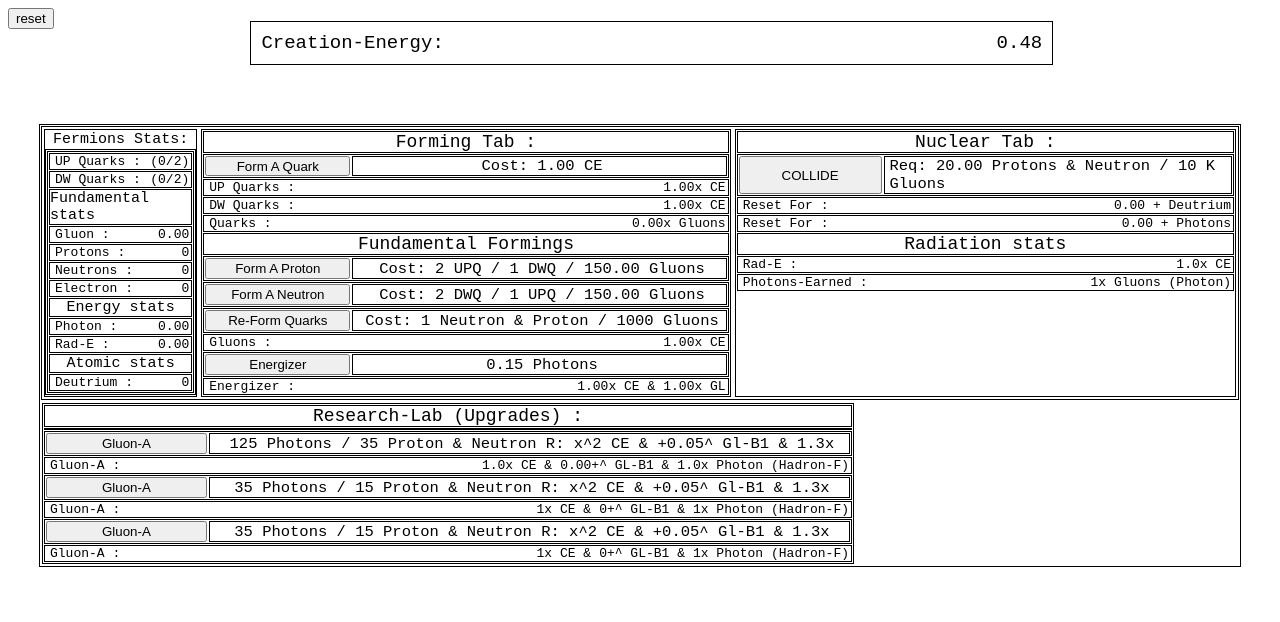
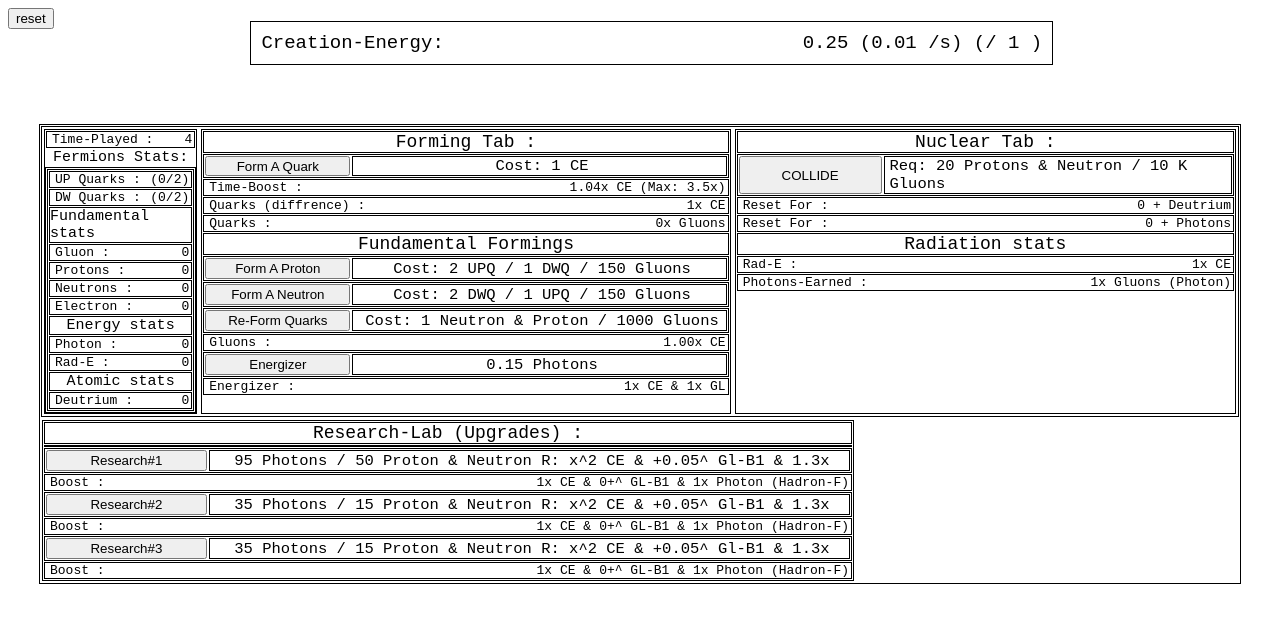
Before and after one commit to Maxduxix/Matter-Inc, a plain HTML site: page index.html in a window 1280 px wide. Drawn offline with Linux system fonts and the light colour scheme.

Commit message:
Update index.html

```diff
--- a/index.html
+++ b/index.html
@@ -82,13 +82,19 @@
 <body class="bg1">
   <button onclick="reset()">reset</button>
      <div class="bg0jp1">
-    Creation-Energy: <span style="float: right;" id="ce"></span>
+    Creation-Energy: <div style="float: right; gap: 2px;"><span id="ce">0 </span>
+      <span> (<span id="cev0s"> 2</span> /s)</span><span> (/ <span id="cenerf"> 2</span> )</span></div>
      </div>
     <div class="bg2">
       <div style="display: flex;">
 
         <div class="bg3">
            <div style="border: 1.2px solid black; margin: 2px;">
+           <div style="border: solid 1.1px rgb(0, 0, 0); padding-left: 5px; margin: 1px; overflow: auto;">
+          Time-Played :
+          <div style="float: right; margin-right: 2px;"><span id="timeplayed">0</span></div>
+        </div>
+
   <div style="width: auto; height: auto; justify-items: center; font-size: 15px; margin: 1px;overflow: auto;"><div>Fermions Stats: </div></div>
     <div style=" width: auto; height: auto; font-size: 16px;">
       <div style="border: 1.2px solid black;">
@@ -155,16 +161,16 @@
           <button style="width: 200px; height: 20px; cursor: pointer; margin: 1px;" onclick="formQ()" >Form A Quark</button>
           <div style="font-size: 15.5px; border: solid 1.1px rgb(0, 0, 0); padding-left: 5px; margin: 1px; width: 100%; justify-items: center; align-content: center;"><div>Cost: <span id="quarkr">0</span> <span>CE</span></div></div>
         </div>
+
           <div style="border: solid 1.1px rgb(0, 0, 0); padding-left: 5px; margin: 1px;">
-          UP Quarks :
-          <div style="float: right; margin-right: 2px;"><span id="qb1">1</span><span>x CE</span></div>
+          Time-Boost :
+          <div style="float: right; margin-right: 2px;"><span id="tb1">0</span><span>x CE</span><span> (Max: <span>3.5</span>x)</span></div>
         </div>
 
         <div style="border: solid 1.1px rgb(0, 0, 0); padding-left: 5px; margin: 1px;">
-          DW Quarks :
-          <div style="float: right; margin-right: 2px;"><span id="qb2">1</span><span>x CE</span></div>
+          Quarks (diffrence) :
+          <div style="float: right; margin-right: 2px;"><span id="qb">1</span><span>x CE</span></div>
         </div>
-
 
           <div style="border: solid 1.1px rgb(0, 0, 0); padding-left: 5px; margin: 1px;">
           Quarks :
@@ -231,7 +237,7 @@
 
          <div style="border: solid 1.1px rgb(0, 0, 0); padding-left: 5px; margin: 1px;">
           Photons-Earned :
-          <div style="float: right; margin-right: 2px;"><span id="photonr3">1</span><span>x Gluons (Photon)</span></div>
+          <div style="float: right; margin-right: 2px;"><span id="photonb3">1</span><span>x Gluons (Photon)</span></div>
         </div>
 
 
@@ -244,36 +250,36 @@
         <div style="border: solid 1.1px rgb(0, 0, 0); margin: 1px; display: flex;"></div>
 
          <div style="border: solid 1.1px rgb(0, 0, 0); margin: 1px; display: flex;">
-          <button style="width: 200px; cursor: pointer; margin: 1px;" onclick="gla0upg()" >Gluon-A</button>
+          <button style="width: 200px; cursor: pointer; margin: 1px;" onclick="upg1()" >Research#1</button>
           <div style="font-size: 15.5px; border: solid 1.1px rgb(0, 0, 0); padding-left: 5px; margin: 1px; width: 100%; justify-items: center; align-content: center;"><div><span id="upg1r1"> 35 </span><span> Photons / <span id="upg1r2">15</span><span> Proton & Neutron</span> <span>R: x^2 CE & +0.05^ Gl-B1 & 1.3x</span></span></div></div>
         </div>
 
         <div style="border: solid 1.1px rgb(0, 0, 0); padding-left: 5px; margin: 1px;">
-          Gluon-A :
+          Boost :
              <div style="float: right; margin-right: 2px;"><span id="upg1b3">1</span><span>x Photon (Hadron-F) </span></div>
              <div style="float: right; margin-right: 8px;"><span id="upg1b2">0</span><span>+^ GL-B1 &</span></div>
              <div style="float: right; margin-right: 8px;"><span id="upg1b1">1</span><span>x CE &</span></div>
         </div>
 
           <div style="border: solid 1.1px rgb(0, 0, 0); margin: 1px; display: flex;">
-          <button style="width: 200px; cursor: pointer; margin: 1px;" onclick="gla0upg()" >Gluon-A</button>
+          <button style="width: 200px; cursor: pointer; margin: 1px;" onclick="upg2()" >Research#2</button>
           <div style="font-size: 15.5px; border: solid 1.1px rgb(0, 0, 0); padding-left: 5px; margin: 1px; width: 100%; justify-items: center; align-content: center;"><div><span id="upg1r1"> 35 </span><span> Photons / <span id="upg1r2">15</span><span> Proton & Neutron</span> <span>R: x^2 CE & +0.05^ Gl-B1 & 1.3x</span></span></div></div>
         </div>
 
         <div style="border: solid 1.1px rgb(0, 0, 0); padding-left: 5px; margin: 1px;">
-          Gluon-A :
+          Boost :
              <div style="float: right; margin-right: 2px;"><span id="upg1b3">1</span><span>x Photon (Hadron-F) </span></div>
              <div style="float: right; margin-right: 8px;"><span id="upg1b2">0</span><span>+^ GL-B1 &</span></div>
              <div style="float: right; margin-right: 8px;"><span id="upg1b1">1</span><span>x CE &</span></div>
         </div>
 
           <div style="border: solid 1.1px rgb(0, 0, 0); margin: 1px; display: flex;">
-          <button style="width: 200px; cursor: pointer; margin: 1px;" onclick="gla0upg()" >Gluon-A</button>
+          <button style="width: 200px; cursor: pointer; margin: 1px;" onclick="upg3()" >Research#3</button>
           <div style="font-size: 15.5px; border: solid 1.1px rgb(0, 0, 0); padding-left: 5px; margin: 1px; width: 100%; justify-items: center; align-content: center;"><div><span id="upg1r1"> 35 </span><span> Photons / <span id="upg1r2">15</span><span> Proton & Neutron</span> <span>R: x^2 CE & +0.05^ Gl-B1 & 1.3x</span></span></div></div>
         </div>
 
         <div style="border: solid 1.1px rgb(0, 0, 0); padding-left: 5px; margin: 1px;">
-          Gluon-A :
+          Boost :
              <div style="float: right; margin-right: 2px;"><span id="upg1b3">1</span><span>x Photon (Hadron-F) </span></div>
              <div style="float: right; margin-right: 8px;"><span id="upg1b2">0</span><span>+^ GL-B1 &</span></div>
              <div style="float: right; margin-right: 8px;"><span id="upg1b1">1</span><span>x CE &</span></div>
@@ -293,22 +299,34 @@
 </body>
 <script>
    function formatNumber(value) {
-      if (value < (Math.pow(10,3))) return value.toString();
-      if (value < (Math.pow(10,6))) return (value / (Math.pow(10,3))).toFixed(1).replace(/\.0$/, '') + ' K';
-      if (value < (Math.pow(10,9))) return (value / (Math.pow(10,6))).toFixed(1).replace(/\.0$/, '') + ' M';
-      if (value < (Math.pow(10,12))) return (value / (Math.pow(10,9))).toFixed(1).replace(/\.0$/, '') + ' B';
-      if (value < (Math.pow(10,15))) return (value / (Math.pow(10,12))).toFixed(1).replace(/\.0$/, '') + ' T';
-      if (value < (Math.pow(10,18))) return (value / (Math.pow(10,15))).toFixed(1).replace(/\.0$/, '') + ' Qa';
-      if (value < (Math.pow(10,21))) return (value / (Math.pow(10,18))).toFixed(1).replace(/\.0$/, '') + ' Qn';
-      if (value < (Math.pow(10,24))) return (value / (Math.pow(10,21))).toFixed(1).replace(/\.0$/, '') + ' Sx';
-      if (value < (Math.pow(10,27))) return (value / (Math.pow(10,24))).toFixed(1).replace(/\.0$/, '') + ' Sp';
-      if (value < (Math.pow(10,30))) return (value / (Math.pow(10,27))).toFixed(1).replace(/\.0$/, '') + ' Oc';
-      if (value < (Math.pow(10,33))) return (value / (Math.pow(10,30))).toFixed(1).replace(/\.0$/, '') + ' No';
-      if (value < (Math.pow(10,36))) return (value / (Math.pow(10,33))).toFixed(1).replace(/\.0$/, '') + ' De';
-      return value.toExponential(2);
+  const suffixes = [
+    "", "K", "M", "B", "T",
+    "Qa", "Qn", "Sx", "Sp", "Oc", "No",   // 10^3 to 10^33
+    "De", "Ud", "Dde", "Tde", "Qde", "Qide", "Sxde", "Spde", "Ocde", "Node",   // 10^36–10^63
+    "Vg", "Uvg", "Dvg", "Tvg", "Qavg", "Qnvg", "Sxvg", "Spvg", "Ovg", "Nvg", // 10^66–10^93 (Vigintillions)
+    "Tg", "Utg", "Dtg", "Ttg", "Qatg", "Qntg", "Sxtg", "Sptg", "Otg", "Ntg", // 10^96–10^123 (Trigintillions)
+    "Qg", "Uqg", "Dqg", "Tqg", "Qaqg", "Qnqg", "Sxqg", "Spqg", "Oqg", "Nqg", // 10^126–10^153 (Quadragintillions)
+    "Pg", "Upg", "Dpg", "Tpg", "Qapg", "Qnpg", "Sxpg", "Sppg", "Opg", "Npg", // 10^156–10^183 (Pentagintillions)
+    "Hg", "Uhg", "Dhg", "Thg", "Qahg", "Qnhg", "Sxhg", "Sphg", "Ohg", "Nhg", // 10^186–10^213 (Hexagintillions)
+    "Sg", "Usg", "Dsg", "Tsg", "Qasg", "Qnsg", "Sxsg", "Spsg", "Osg", "Nsg", // 10^216–10^243 (Septuagintillions)
+    "Og", "Uog", "Dog", "Tog", "Qaog", "Qnog", "Sxog", "Spog", "Oog", "Nog", // 10^246–10^273 (Octogintillions)
+    "Ng", "Ung", "Dng", "Tng", "Qang", "Qnng", "Sxng", "Spng", "Ong", "Nng", // 10^276–10^303 (Nonagintillions)
+    "Ce" // 10^303 → Centillion
+  ];
+
+  if (value < 1000) return value.toString();
+
+  let tier = Math.floor(Math.log10(value) / 3); // which suffix index
+  let suffix = suffixes[tier] || ("e" + tier*3); // fallback if too large
+  let scaled = value / Math.pow(10, tier * 3);
+
+  return scaled.toFixed(1).replace(/\.0$/, '') + " " + suffix;
 }
 
+
+
      let gs = JSON.parse(localStorage.getItem("gs")) || {
+      t1: 0,
       ce: 0,
       dwq: 0,
       upq: 0,
@@ -327,17 +345,22 @@
       neutronr: 150,
       r1r1: 20,
       r1r2: 10000,
-      glar1: 125,
-      glar2: 35,
+      upg1r1: 95,
+      upg1r2: 50,
 
+      t1cap: 3.5,
       dwqcap: 2,
       upqcap: 2,
 
-      upqb: 1,
-      dwqb: 1,
-      glab1: 1,
-      glab2: 0,
-      glab3: 1
+      qb: 1,
+      upg1b1: 1,
+      upg1b2: 0,
+      upg1b3: 1,
+      photonb3: 1,
+
+      cev0s: 1,
+
+      cenerf: 1
 
 
     };
@@ -352,95 +375,125 @@
     let possible;
     let leftover;
 
+function formatDynamic(num, decimals = 2) {
+  if (Number.isInteger(num)) return num.toString();
+  return num.toFixed(decimals);
+}
+
 function updui() {
 
-      photonr = (0.15*((energizerBoost+2)/3));
-      gs.dwqcap = (gs.proton + gs.neutron +2)
-      gs.upqcap = (gs.proton + gs.neutron + 2)
+  gs.cev0s = ((0.01 * gs.qb ) * (Math.pow(((gs.gluon + 9.4) / 2), (0.45 + gs.upg1b2)) / 2) * energizerBoost * (Math.pow(2, gs.upg1b1) * 0.5) * ((gs.radiation + 5) / 5)  *  ((gs.t1+100)/100) / (gs.cenerf));
+  photonr = (0.15 * ((energizerBoost + 2) / 3));
+  gs.dwqcap = (gs.proton + gs.neutron + 2);
+  gs.upqcap = (gs.proton + gs.neutron + 2);
   gs.quarkr = Math.pow(1.75, gs.dwq + gs.upq);
-      possible = Math.min(gs.proton, gs.neutron)
-      leftover = ((Math.pow((gs.gluon/1500), 0.85))+(gs.neutron +(gs.proton/2)))
-      gs.protonr = (150*((gs.proton+2/2)))
-      gs.neutronr = (150*((gs.neutron+2/2)))
+  possible = Math.min(gs.proton, gs.neutron);
+  leftover = ((Math.pow((gs.gluon / 1500), 0.85)) + (gs.neutron + (gs.proton / 2)));
+  gs.protonr = (150 * ((gs.proton + 2 / 2)));
+  gs.neutronr = (150 * ((gs.neutron + 2 / 2)));
 
 
-      document.getElementById('ce').innerText = "" + formatNumber(((gs.ce).toFixed(2)))
-      document.getElementById('dwq').innerText = "" + formatNumber(((gs.dwq).toFixed(0)))
-      document.getElementById('upq').innerText = "" + formatNumber(((gs.upq).toFixed(0)))
+  document.getElementById('cev0s').innerText = formatNumber(formatDynamic(gs.cev0s, 2));
 
-      document.getElementById('gluon').innerText = "" + formatNumber(((gs.gluon).toFixed(2)))
-      document.getElementById('proton').innerText = "" + formatNumber(((gs.proton).toFixed(0)))
-      document.getElementById('neutron').innerText = "" + formatNumber(((gs.neutron).toFixed(0)))
-      document.getElementById('electron').innerText = "" + formatNumber(((gs.electron).toFixed(0)))
-      document.getElementById('deutrium').innerText = "" + formatNumber(((gs.deutrium).toFixed(0)))
+  document.getElementById('timeplayed').innerText = formatNumber(formatDynamic(gs.t1, 2));
+  document.getElementById('ce').innerText = formatNumber(formatDynamic(gs.ce, 2));
+  document.getElementById('dwq').innerText = formatNumber(formatDynamic(gs.dwq, 2));
+  document.getElementById('upq').innerText = formatNumber(formatDynamic(gs.upq, 2));
 
-      document.getElementById('photon').innerText = "" + formatNumber(((gs.photon).toFixed(2)))
-      document.getElementById('radiation').innerText = "" + formatNumber(((gs.radiation).toFixed(2)))
+  document.getElementById('gluon').innerText = formatNumber(formatDynamic(gs.gluon, 2));
+  document.getElementById('proton').innerText = formatNumber(formatDynamic(gs.proton, 2));
+  document.getElementById('neutron').innerText = formatNumber(formatDynamic(gs.neutron, 2));
+  document.getElementById('electron').innerText = formatNumber(formatDynamic(gs.electron, 2));
+  document.getElementById('deutrium').innerText = formatNumber(formatDynamic(gs.deutrium, 2));
 
-      document.getElementById('quarkr').innerText = "" + formatNumber(((gs.quarkr).toFixed(2)))
-      document.getElementById('dwqcap').innerText = "" + formatNumber(((gs.dwqcap).toFixed(0)))
-      document.getElementById('upqcap').innerText = "" + formatNumber(((gs.upqcap).toFixed(0)))
+  document.getElementById('photon').innerText = formatNumber(formatDynamic(gs.photon, 2));
+  document.getElementById('radiation').innerText = formatNumber(formatDynamic(gs.radiation, 2));
 
-      document.getElementById('qb1').innerText = "" + formatNumber(((gs.upqb).toFixed(2)))
-      document.getElementById('qb2').innerText = "" + formatNumber(((gs.dwqb).toFixed(2)))
-      document.getElementById('qb3').innerText = "" + formatNumber(((((gs.dwq)+(gs.upq))).toFixed(2)))
-      document.getElementById('gluonb').innerText = "" + formatNumber((((Math.pow(((gs.gluon+9.4)/2), (0.45+gs.glab2)))/2)).toFixed(2))
-      document.getElementById('photonb2').innerText = "" + formatNumber((energizerBoost).toFixed(2))
-      document.getElementById('photonb1').innerText = "" + formatNumber(((energizerBoost+4)/5).toFixed(2))
-      document.getElementById('upg1b1').innerText = "" + formatNumber(((((Math.pow(gs.glab1,2)))).toFixed(1)))
-      document.getElementById('upg1b2').innerText = "" + formatNumber(((gs.glab2).toFixed(2)))
-      document.getElementById('upg1b3').innerText = "" + formatNumber((((gs.glab3)).toFixed(1)))
-      document.getElementById('radiationb1').innerText = "" + formatNumber((((gs.radiation+10)/10).toFixed(1)))
+  document.getElementById('quarkr').innerText = formatNumber(formatDynamic(gs.quarkr, 2));
+  document.getElementById('dwqcap').innerText = formatNumber(formatDynamic(gs.dwqcap, 2));
+  document.getElementById('upqcap').innerText = formatNumber(formatDynamic(gs.upqcap, 2));
 
-      document.getElementById('r1deutriumb1').innerText = "" + formatNumber(((possible).toFixed(2)))
-      document.getElementById('r1photonb1').innerText = "" + formatNumber(((leftover).toFixed(2)))
+  document.getElementById('tb1').innerText = formatNumber(formatDynamic(((gs.t1+100)/100), 2));
+  document.getElementById('qb').innerText = formatNumber(formatDynamic(gs.qb, 2));
+  document.getElementById('qb3').innerText = formatNumber(formatDynamic((gs.dwq + gs.upq), 2));
+  document.getElementById('gluonb').innerText = formatNumber(formatDynamic((Math.pow(((gs.gluon + 9.4) / 2), (0.45 + gs.upg1b2)) / 2), 2));
+  document.getElementById('photonb2').innerText = formatNumber(formatDynamic(energizerBoost, 2));
+  document.getElementById('photonb1').innerText = formatNumber(formatDynamic(((energizerBoost + 4) / 5), 2));
+  document.getElementById('upg1b1').innerText = formatNumber(formatDynamic(Math.pow(2, gs.upg1b1) * 0.5, 2));
+  document.getElementById('upg1b2').innerText = formatNumber(formatDynamic(gs.upg1b2, 2));
+  document.getElementById('upg1b3').innerText = formatNumber(formatDynamic(gs.upg1b3, 2));
+  document.getElementById('photonb3').innerText = formatNumber(formatDynamic(gs.photonb3, 2));
+  document.getElementById('radiationb1').innerText = formatNumber(formatDynamic(((gs.radiation + 5) / 5), 2));
 
+  document.getElementById('cenerf').innerText = formatNumber(formatDynamic(gs.cenerf, 2));
 
-      document.getElementById('protonr').innerText = "" + formatNumber(((gs.protonr).toFixed(2)))
-      document.getElementById('neutronr').innerText = "" + formatNumber(((gs.neutronr).toFixed(2)))
-      document.getElementById('photonr').innerText = "" + formatNumber((photonr).toFixed(2))
-      document.getElementById('r1r1').innerText = "" + formatNumber(((gs.r1r1).toFixed(2)))
-      document.getElementById('r1r2').innerText = "" + formatNumber(((gs.r1r2).toFixed(2)))
-      document.getElementById('upg1r1').innerText = "" + formatNumber(((gs.glar1).toFixed(0)))
-      document.getElementById('upg1r2').innerText = "" + formatNumber(((gs.glar2).toFixed(0)))
+  document.getElementById('r1deutriumb1').innerText = formatNumber(formatDynamic(possible, 2));
+  document.getElementById('r1photonb1').innerText = formatNumber(formatDynamic(leftover, 2));
+
+  document.getElementById('protonr').innerText = formatNumber(formatDynamic(gs.protonr, 2));
+  document.getElementById('neutronr').innerText = formatNumber(formatDynamic(gs.neutronr, 2));
+  document.getElementById('photonr').innerText = formatNumber(formatDynamic(photonr, 2));
+  document.getElementById('r1r1').innerText = formatNumber(formatDynamic(gs.r1r1, 2));
+  document.getElementById('r1r2').innerText = formatNumber(formatDynamic(gs.r1r2, 2));
+  document.getElementById('upg1r1').innerText = formatNumber(formatDynamic(gs.upg1r1, 2));
+  document.getElementById('upg1r2').innerText = formatNumber(formatDynamic(gs.upg1r2, 2));
 }
 
+// Main update loop: boost quarks, update UI, and save state
 function SIgroup() {
-      quarkboost()
-      updui()
+  cenerf()
+  quarkboost();
+  updui();
   localStorage.setItem("gs", JSON.stringify(gs));
 }
 
-    function incce() {
-  if (gs.ce > -1) {
-    gs.ce += ((((0.02*(gs.dwqb)*(gs.upqb))
-    *((Math.pow(((gs.gluon+9.4)/2), (0.45+gs.glab2))/2))
-    *(energizerBoost)*(1+gs.deutrium))
-    *((Math.pow(gs.glab1,2))))
-    *((gs.radiation+10)/10))
+function inct1() {
+  if (((gs.t1 + 100) / 100) < 3.5) {
+    gs.t1 += 1
   }
 }
 
+// Increase CE production over time
+function incce() {
+  if (gs.ce > -1) {
+    cenerf(); // check CE efficiency scaling
+    gs.ce += (
+      (0.01 * gs.qb ) *                                 // quark balance effect
+      (Math.pow(((gs.gluon + 9.4) / 2), (0.45 + gs.upg1b2)) / 2) * // gluon scaling
+      energizerBoost *                                // photon energizer boost
+      (Math.pow(2, gs.upg1b1) * 0.5) *                // upgrade 1 boost
+      ((gs.radiation + 5) / 5)  *                      // radiation boost
+      ((gs.t1+100)/100)
+    ) / gs.cenerf;                                    // CE efficiency divisor
+  }
+}
+
+// Increase gluons over time
 function incgluons() {
   if (gs.gluon > -1) {
-    gs.gluon += (((gs.dwq)+(gs.upq))*((energizerBoost+4)/5))
-  }}
+    gs.gluon += ((gs.dwq + gs.upq) * ((energizerBoost + 4) / 5)) * gs.photonb3;
+  }
+}
 
+// Increase radiation if you have Deutrium
 function incradiation() {
   if (gs.deutrium > 0) {
-    gs.radiation += ((gs.deutrium)/1000)
-  }}
-
-
-  function reformquark() {
-    if (gs.gluon >= 1000 && gs.proton >= 1 && gs.neutron >= 1 && gs.dwq >=2 && gs.upq >= 2) {
-      gs.proton -= 1
-      gs.neutron -= 1
-      gs.dwq =0
-      gs.upq =0
-      gs.photon += (((gs.dwq)+(gs.upq))/10)
+    gs.radiation += (gs.deutrium / 250);
   }
 }
+
+// Reform quarks into photons, consuming resources
+function reformquark() {
+  if (gs.gluon >= 1000 && gs.proton >= 1 && gs.neutron >= 1 && gs.dwq >= 2 && gs.upq >= 2) {
+    gs.proton -= 1;
+    gs.neutron -= 1;
+    gs.dwq = 0;
+    gs.upq = 0;
+    gs.photon += ((gs.dwq + gs.upq) / 10);
+  }
+}
+
+// Form quarks from CE with RNG balance between dwq and upq
 function formQ() {
   if (gs.ce <= gs.quarkr) return;
 
@@ -455,60 +508,68 @@ function formQ() {
   } else if (gs.upq < gs.upqcap) {
     gs.dwq++;
   } else {
-    return
+    return;
   }
 
   gs.ce -= gs.quarkr;
   gs.quarkr = Math.pow(1.75, gs.dwq + gs.upq);
 }
 
-
+// Form a proton using gluons and quarks
 function formproton() {
-  if (gs.gluon >= gs.protonr && gs.dwq >= 1 && gs.upq >=2) {
-    gs.proton += 1
-    gs.gluon -= gs.protonr
-    gs.dwq -= 1
-    gs.upq -=2
-    gs.protonr = (150*((gs.proton+2/2)))
-    gs.photon += (Math.pow((gs.protonr/5000), 0.55))
+  if (gs.gluon >= gs.protonr && gs.dwq >= 1 && gs.upq >= 2) {
+    gs.proton += 1;
+    gs.gluon -= gs.protonr;
+    gs.dwq -= 1;
+    gs.upq -= 2;
+    gs.protonr = (150 * ((gs.proton + 2 / 2)));
+    gs.photon += Math.pow((gs.protonr / 5000), 0.55) * gs.upg1b3; // reward photons
   }
 }
 
+// Form a neutron using gluons and quarks
 function formneutron() {
-  if (gs.gluon >= gs.neutronr && gs.upq >= 1 && gs.dwq >=2) {
-    gs.neutron += 1
-    gs.gluon -= gs.neutronr
-    gs.dwq -= 2
-    gs.upq -=1
-    gs.neutronr = (150*((gs.neutron+2/2)))
-    gs.photon += (Math.pow((gs.neutronr/5000), 0.55))
+  if (gs.gluon >= gs.neutronr && gs.upq >= 1 && gs.dwq >= 2) {
+    gs.neutron += 1;
+    gs.gluon -= gs.neutronr;
+    gs.dwq -= 2;
+    gs.upq -= 1;
+    gs.neutronr = (150 * ((gs.neutron + 2 / 2)));
+    gs.photon += Math.pow((gs.neutronr / 5000), 0.55) * gs.upg1b3; // reward photons
   }
 }
 
+// Balance quarks into quark boost (qb)
 function quarkboost() {
   if (gs.dwq > gs.upq) {
-    gs.dwqb = gs.dwq - gs.upq + 1;
-    gs.upqb = 1;
+    gs.qb = gs.dwq - gs.upq + 1;
   } else if (gs.upq > gs.dwq) {
-    gs.upqb = gs.upq - gs.dwq + 1;
-    gs.dwqb = 1;
+    gs.qb = gs.upq - gs.dwq + 1;
   } else {
-    gs.dwqb = gs.upqb = 1;
+    gs.qb = 1;
   }
 }
 
+// Apply CE efficiency scaling at high CE values
+function cenerf() {
+  if (gs.ce >= 1000000) {
+    gs.cenerf = Math.pow((gs.ce / 1000000), 0.45);
+  }
+}
 
+// Spend photons to energize CE temporarily
 function formenergizer() {
   if (gs.photon < photonr) return;
 
   gs.photon -= photonr;
-  energizerBoost += (1);
+  energizerBoost += 1;
 
   if (energizerDecay) clearInterval(energizerDecay);
 
+  // Gradual decay of energizer effect
   energizerDecay = setInterval(() => {
     if (energizerBoost > 1) {
-      energizerBoost -= (((energizerBoost+9)/1000));
+      energizerBoost -= ((energizerBoost + 9) / 1000);
       if (energizerBoost < 1) energizerBoost = 1;
     } else {
       clearInterval(energizerDecay);
@@ -517,52 +578,57 @@ function formenergizer() {
   }, 200);
 }
 
-function gla0upg() {
-  if (gs.photon >= gs.glar1 && gs.proton >= gs.glar2 && gs.neutron >= gs.glar2) {
-    gs.photon -= gs.glar1
-    gs.proton -= gs.glar2
-    gs.neutron -= gs.glar2
+// Upgrade system: costs photons + protons + neutrons
+function upg1() {
+  if (gs.photon >= gs.upg1r1 && gs.proton >= gs.upg1r2 && gs.neutron >= gs.upg1r2) {
+    gs.photon -= gs.upg1r1;
+    gs.proton -= gs.upg1r2;
+    gs.neutron -= gs.upg1r2;
 
-    gs.glar1 *= 5
-    gs.glar2 *= 3
+    // Increase upgrade requirements
+    gs.upg1r1 *= 1.5;
+    gs.upg1r2 *= 1.2;
 
-    gs.glab1 +=1
-    gs.glab2 +=0.05
-    gs.glab3 +=0.3
+    // Apply permanent boosts
+    gs.upg1b1 += 1;
+    gs.upg1b2 += 0.05;
+    gs.upg1b3 *= 1.35;
   }
 }
 
-
-
+// Combine protons + neutrons + gluons into deutrium (reset cycle)
 function formdeutrium() {
   if (gs.proton >= gs.r1r1 && gs.neutron >= gs.r1r1 && gs.gluon >= gs.r1r2) {
-    possible = Math.min(gs.proton, gs.neutron)
-    leftover = ((Math.pow((gs.gluon/1500), 0.85))+(gs.neutron +(gs.proton/2)))
-    gs.photon += leftover
+    possible = Math.min(gs.proton, gs.neutron);
+    leftover = (Math.pow((gs.gluon / 1500), 0.85)) + (gs.neutron + (gs.proton / 2));
+
+    gs.photon += leftover;
+    gs.photonb3 = (leftover / 30);
 
     gs.proton -= possible;
     gs.neutron -= possible;
     gs.deutrium += possible;
 
-  gs.neutron = 0
-  gs.proton = 0
-  gs.gluon = 0
-  gs.ce = 0
-  gs.dwq = 0
-  gs.upq = 0
-  energizerBoost = 1
-}}
+    // Reset core resources
+    gs.neutron = 0;
+    gs.proton = 0;
+    gs.gluon = 0;
+    gs.ce = 0;
+    gs.dwq = 0;
+    gs.upq = 0;
+    energizerBoost = 1;
+  }
+}
 
-
-
-
-
+// Initialize game loop
 window.onload = function () {
   localStorage.setItem("gs", JSON.stringify(gs));
-      setInterval(SIgroup, 85);
-      setInterval(incce, 200);
-      setInterval(incgluons,250);
-      setInterval(incradiation,150);
+  setInterval(SIgroup, 105);     // main update loop
+  setInterval(incce, 200);       // CE growth
+  setInterval(incgluons, 250);   // gluon growth
+  setInterval(incradiation, 150);// radiation growth
+  setInterval(inct1,1000)
 };
+
   </script>
 </html>
```
Lines whose indentation alone changed are shown as unchanged.
